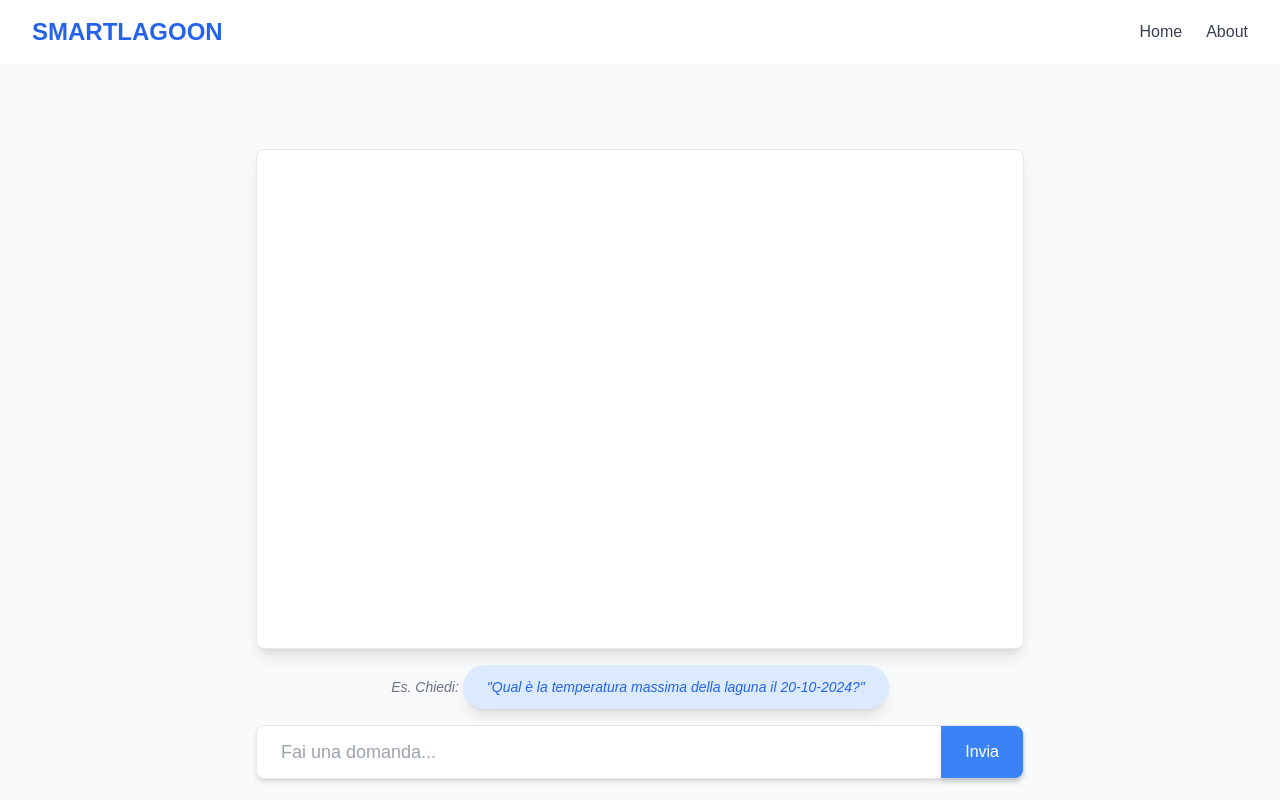
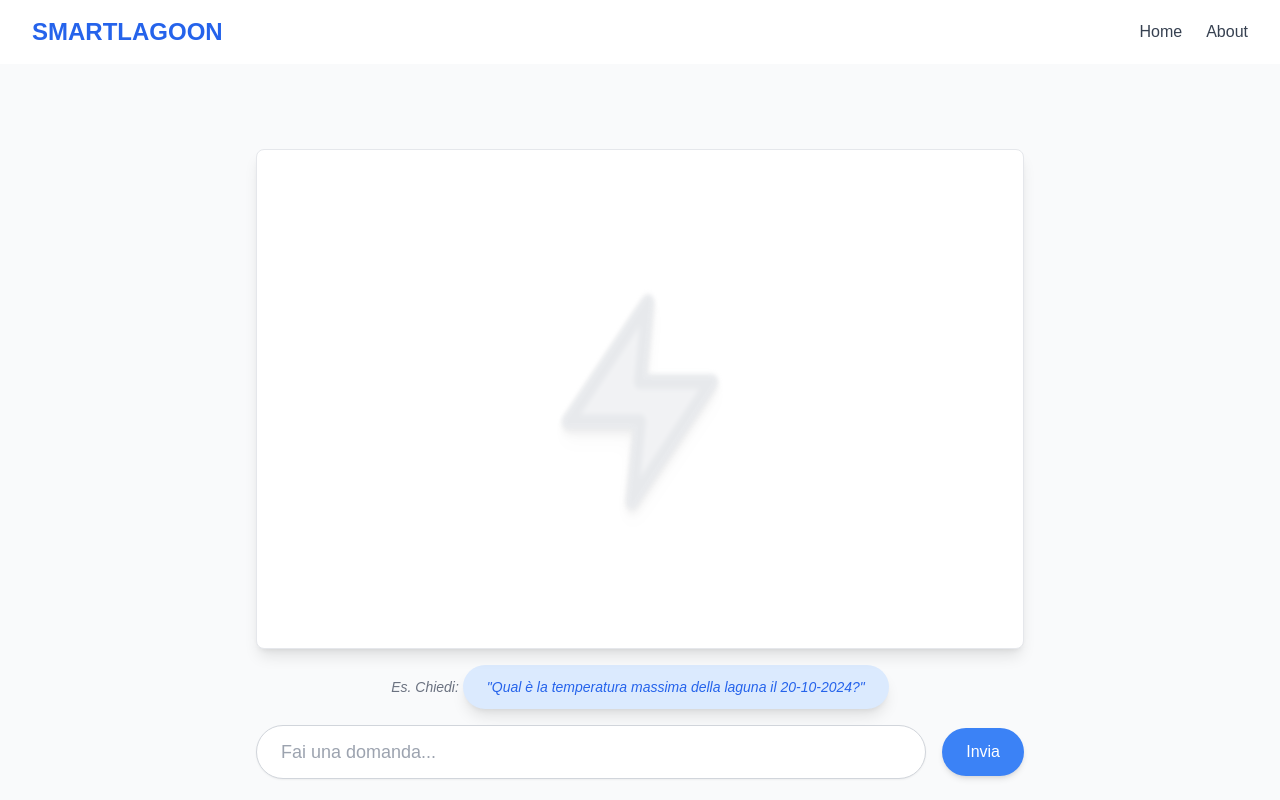
Before and after one commit to chiaradenardi/MarMenorProg, a Next.js app: page /chatbot in a window 1280 px wide. Shown: the top 800 px of the page. Built offline with nearby package versions, Linux system fonts and the light colour scheme.

Commit message:
grafica chatbot

```diff
--- a/app/chatbot/page.tsx
+++ b/app/chatbot/page.tsx
@@ -1,6 +1,6 @@
 "use client"
 import { useChat } from "ai/react";
-import { FC, useEffect } from "react";
+import { FC, useEffect, useState } from "react";
 
 // Componenti per mostrare i risultati dei tools
 const WeatherDataCard: FC<{ data: any }> = ({ data }) => (
@@ -18,17 +18,19 @@ const WeatherHistoryCard: FC<{ data: any }> = ({ data }) => (
 // Componente principale della chat
 const ChatPage: FC = () => {
   const { messages, input, handleInputChange, handleSubmit, isLoading, error, setInput } = useChat();
+  const [showIcon, setShowIcon] = useState(true); // Mostra il fulmine all'inizio
 
   useEffect(() => {
     console.log("Messaggi ricevuti dall'API:", messages);
     if (error) {
       console.error("Errore nella chat:", error);
     }
+    setShowIcon(messages.length === 0);
   }, [messages, error]);
 
   // Funzione per gestire il click sul suggerimento di domanda
   const handleSuggestionClick = (suggestion: string) => {
-    setInput(suggestion);  // Imposta la domanda suggerita come input
+    setInput(suggestion); // Imposta la domanda suggerita come input
   };
 
   return (
@@ -36,7 +38,7 @@ const ChatPage: FC = () => {
       <main className="flex-grow flex flex-col items-center justify-center px-4 py-8">
         <div className="max-w-3xl w-full space-y-4">
           {/* Finestra della chat */}
-          <div className="h-[500px] overflow-y-auto bg-white p-6 border rounded-lg shadow-lg">
+          <div className="h-[500px] overflow-y-auto bg-white p-6 border rounded-lg shadow-lg relative">
             {messages && messages.length > 0 ? (
               messages.map((message, index) => (
                 <ChatMessage
@@ -47,6 +49,24 @@ const ChatPage: FC = () => {
               ))
             ) : (
               <div></div>
+            )}
+
+            {/* Icona di sfondo (fulmine) */}
+            {showIcon && (
+              <div className="absolute top-1/2 left-1/2 -translate-x-1/2 -translate-y-1/3 pointer-events-none transition-opacity duration-700 ease-in-out">
+                <svg
+                  xmlns="http://www.w3.org/2000/svg"
+                  viewBox="0 0 24 32"
+                  fill="#E5E7EB"
+                  stroke="#D1D5DB"
+                  strokeWidth="1.5"
+                  strokeLinecap="round"
+                  strokeLinejoin="round"
+                  className="w-48 h-64 opacity-50 drop-shadow-lg blur-[2px] transform scale-y-125"
+                >
+                  <path d="M13 2L3 14h9l-1 8 10-12h-9l1-8z" />
+                </svg>
+              </div>
             )}
           </div>
 
@@ -64,17 +84,20 @@ const ChatPage: FC = () => {
           </div>
 
             {/* Form per l'input dell'utente */}
-          <form onSubmit={handleSubmit} className="flex bg-white border rounded-lg shadow-md">
+            <form onSubmit={handleSubmit} className="flex items-center justify-center mt-2 space-x-4">
+              {/* Campo di input arrotondato */}
               <input
                 type="text"
                 value={input}
                 onChange={handleInputChange}
-              className="flex-grow px-6 py-3 rounded-lg border-none outline-none text-lg"
+                className="w-full px-6 py-3 rounded-full border border-gray-300 outline-none text-lg shadow-sm"
                 placeholder="Fai una domanda..."
               />
+
+              {/* Bottone separato e arrotondato */}
               <button
                 type="submit"
-              className="bg-blue-500 hover:bg-blue-600 text-white px-6 py-2 rounded-r-lg shadow-md transition"
+                className="px-6 py-3 rounded-full bg-blue-500 hover:bg-blue-600 text-white shadow-md transition"
                 disabled={isLoading}
               >
                 {isLoading ? "..." : "Invia"}
```
Lines whose indentation alone changed are shown as unchanged.
